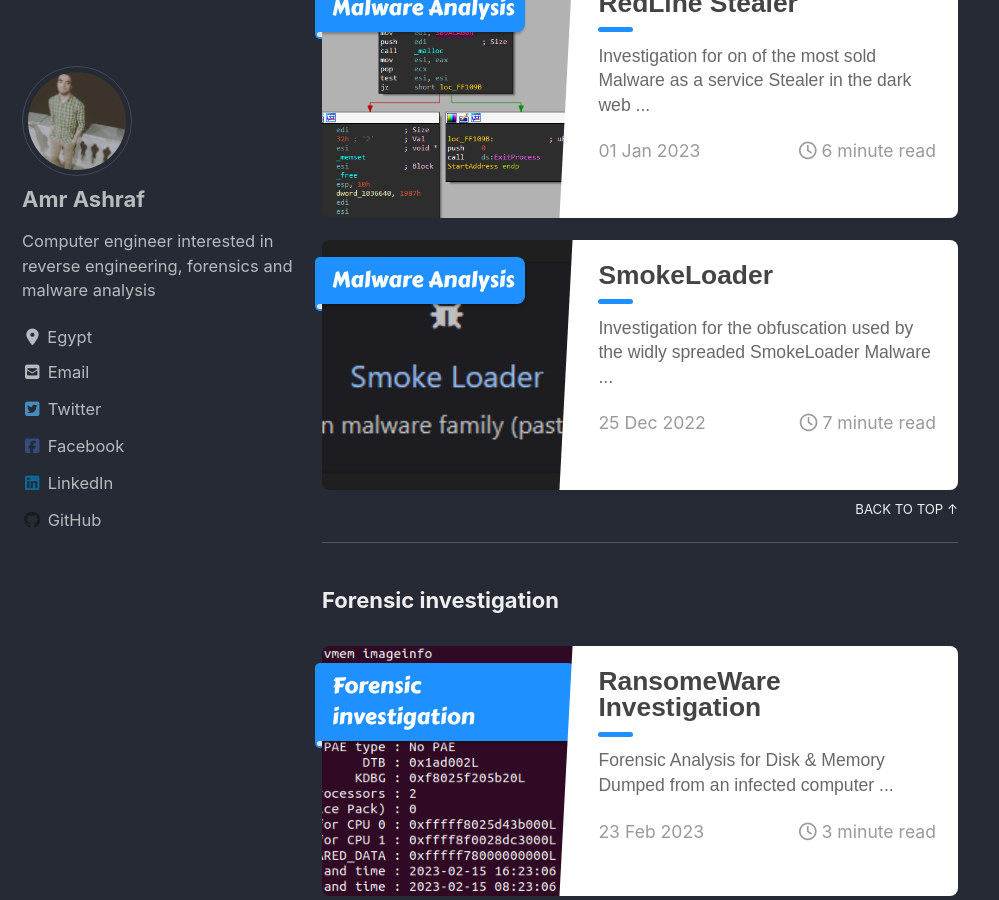
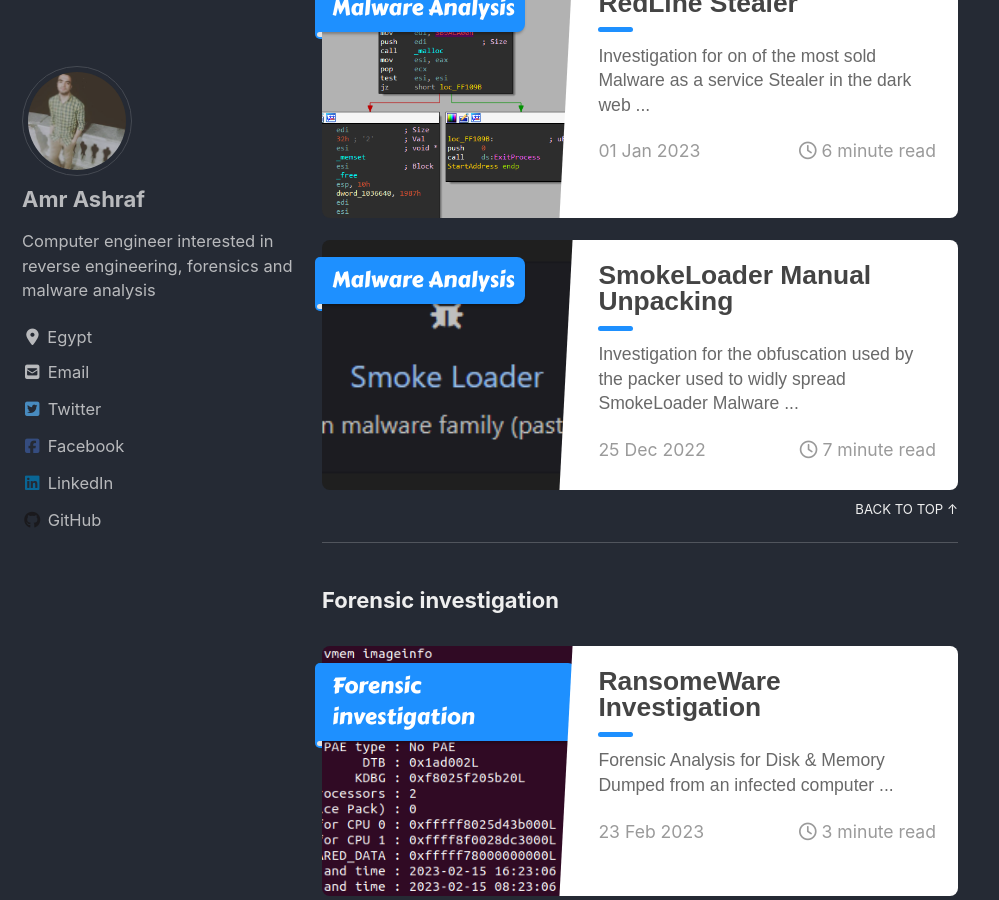
Before and after one commit to amr-git-dot/amr-git-dot.github.io, a Jekyll site: the page built from _pages/category-archive.md, in a window 1280 px wide and 900 px high, scrolled down 2552 px. Shown: the whole window, without its empty margins (0-999 px from the left). Built offline with Jekyll 4.4.1, drawn with Linux system fonts in a browser that asks for light colours; cached includes are drawn as plain includes; nearby versions of some CDN libraries.

Commit message:
Update 2022-12-25-SmokeLoader.md

```diff
--- a/_posts/Malware-Analysis/2022-12-25-SmokeLoader.md
+++ b/_posts/Malware-Analysis/2022-12-25-SmokeLoader.md
@@ -1,10 +1,10 @@
 ---
-title: "SmokeLoader"
+title: "SmokeLoader Manual Unpacking"
 classes: wide
 header:
   teaser: /assets/images/malware-analysis/SmokeLoader/malwarebazzar.png
 ribbon: DodgerBlue
-description: "Investigation for the obfuscation used by the widly spreaded SmokeLoader Malware ..."
+description: "Investigation for the obfuscation used by the packer used to widly spread SmokeLoader Malware ..."
 categories:
   - Malware Analysis
 toc: true
@@ -37,7 +37,7 @@ The entropy of the file is not that high.
 After performing some behavioral analysis the behavior of the file was just exit silently without doing anything
 So it's possible uses anti-VM technique so I quickly decided to end the behavioral analysis phase and start the advanced analysis phase static and dynamic as I prefer doing them Together not separately.
 
-# Advanced analysis
+# Manual Unpacking
 
 Starting analysis from the "winmain" I noticed a global variable that is used to decide the path of the file execution in a lot of places around the file which is "ubyte"
 
```
